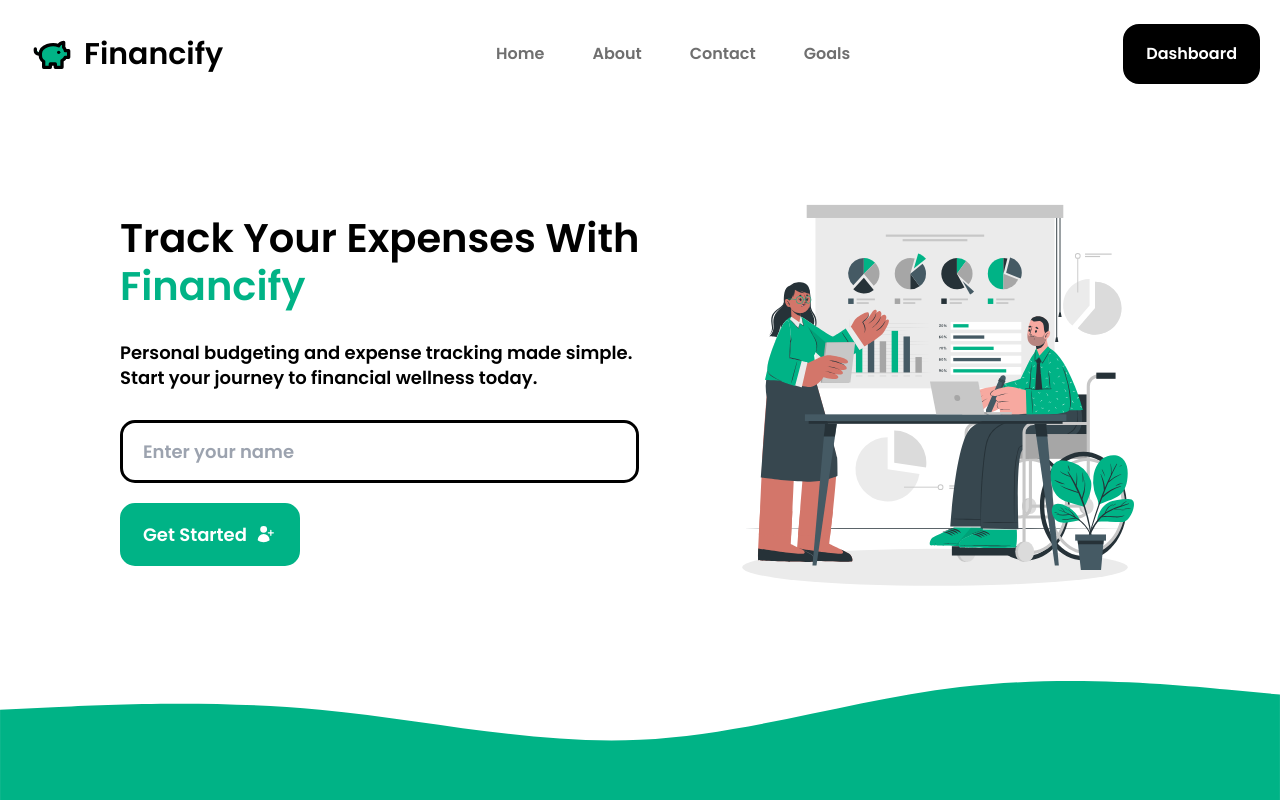
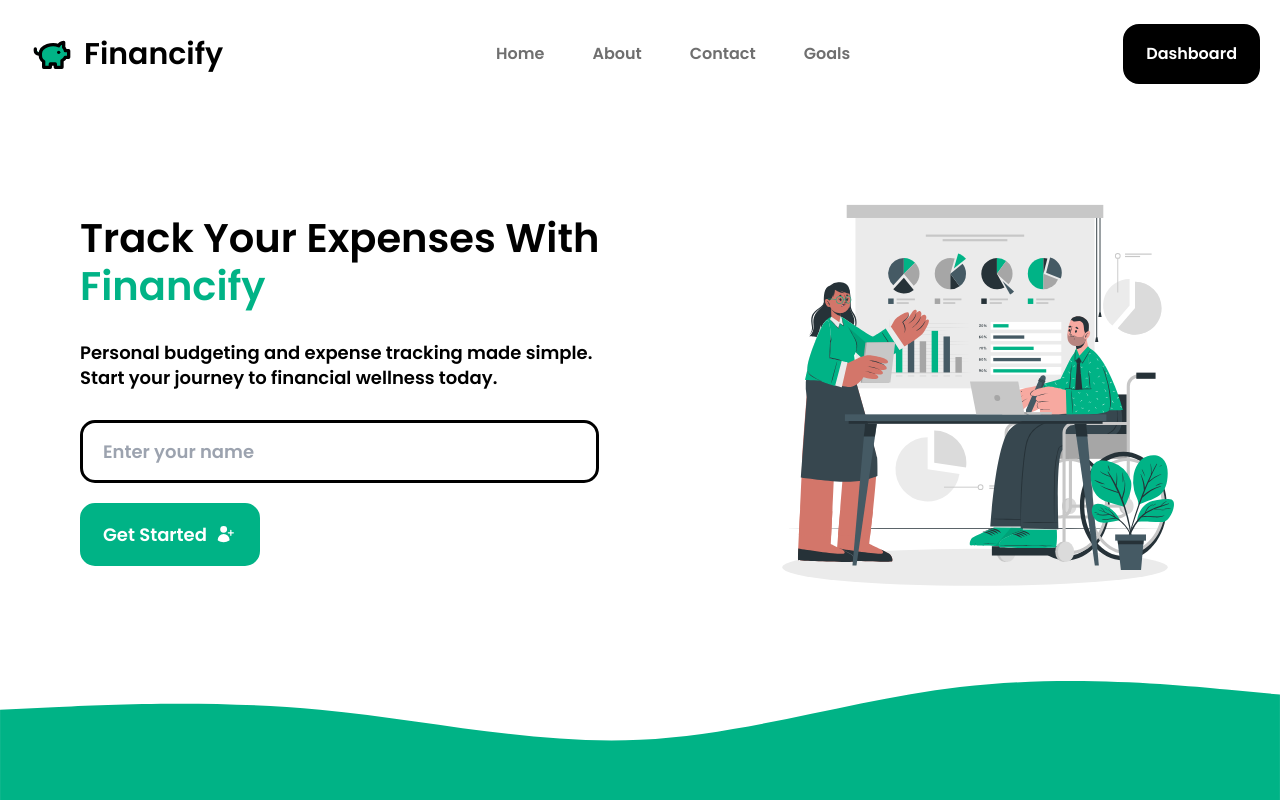
Before and after one commit to Alstudd/Expense-Tracker-Web-App, a React (Vite) app: page /dashboard in a window 1280 px wide. Built offline with nearby package versions, Linux system fonts and the light colour scheme.

Commit message:
noob change

```diff
--- a/src/pages/Dashboard.jsx
+++ b/src/pages/Dashboard.jsx
@@ -85,7 +85,7 @@ export async function dashboardAction({ request }) {
 function Dashboard() {
   const { userName, budgets, expenses } = useLoaderData(); // const { userName } = { userName: "John" }
   return (
-    <div className="mx-[60px] my-[10px]">
+    <div className="mx-[20px] my-[10px]">
       {userName ? (
         <div className="inner-hero">
           <h1>
```
